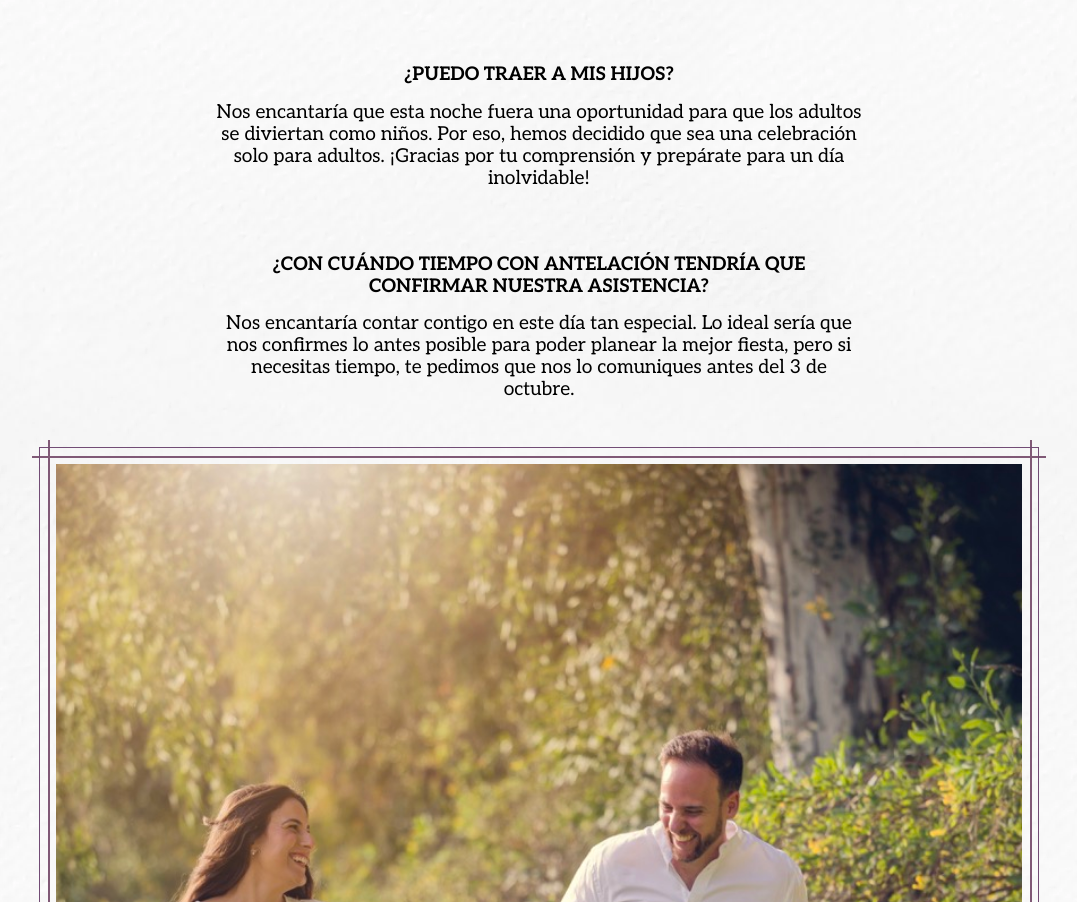
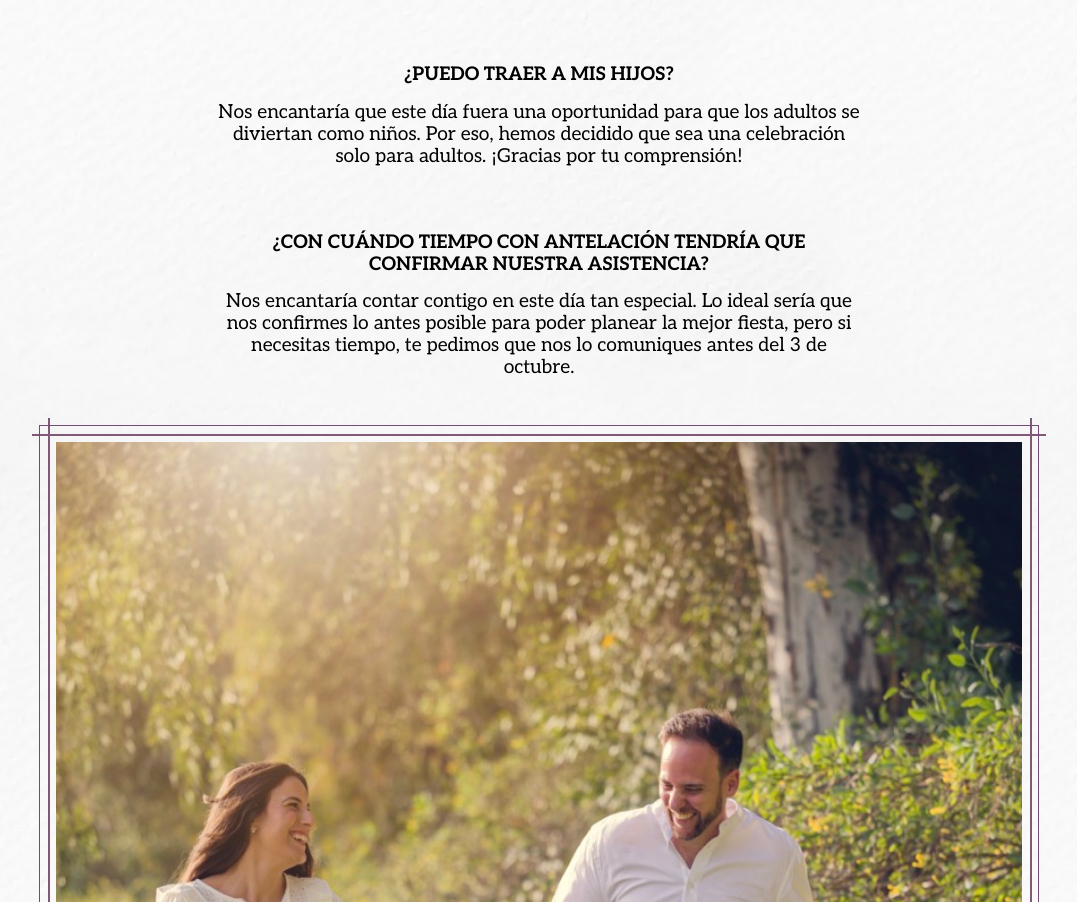
Before and after one commit to danigonlinea/wedding.github.io, a Vue app: page / in a window 1280 px wide. Shown: the part 5313-6215 px from the top of the page, without its empty margins (101-1178 px from the left). Built offline with nearby package versions, Linux system fonts and the light colour scheme; no server answers; a web font is replaced by a local one.

Commit message:
new update

```diff
--- a/src/components/invitation/weddingInfo.vue
+++ b/src/components/invitation/weddingInfo.vue
@@ -24,10 +24,9 @@
       <div class="wedding-qa-item">
         <h3 class="wedding-q">¿Puedo traer a mis hijos?</h3>
         <p class="wedding-a">
-          Nos encantaría que esta noche fuera una oportunidad para que los
-          adultos se diviertan como niños. Por eso, hemos decidido que sea una
-          celebración solo para adultos. ¡Gracias por tu comprensión y prepárate
-          para un día inolvidable!
+          Nos encantaría que este día fuera una oportunidad para que los adultos
+          se diviertan como niños. Por eso, hemos decidido que sea una
+          celebración solo para adultos. ¡Gracias por tu comprensión!
         </p>
       </div>
       <div class="wedding-qa-item">
```
